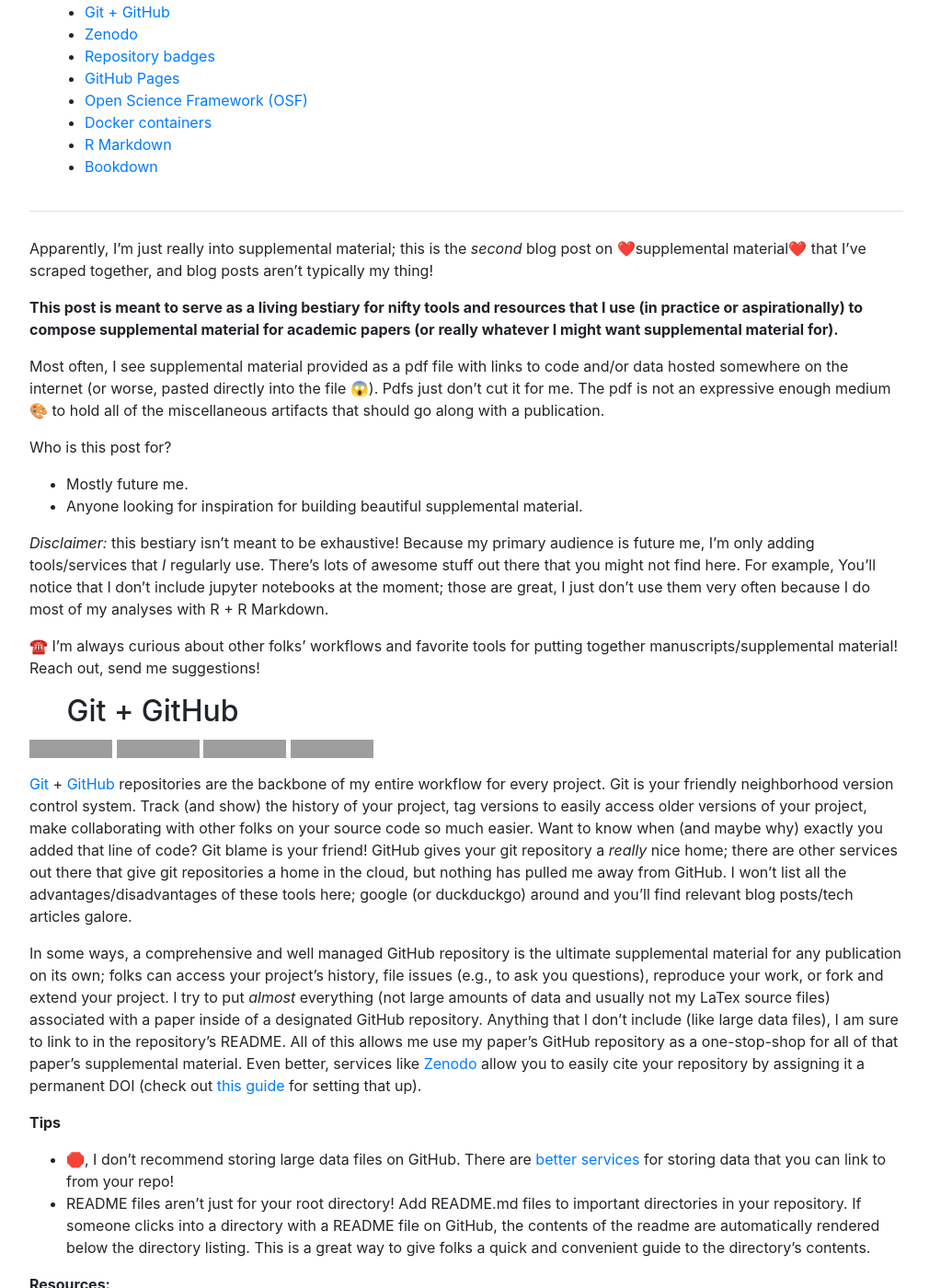
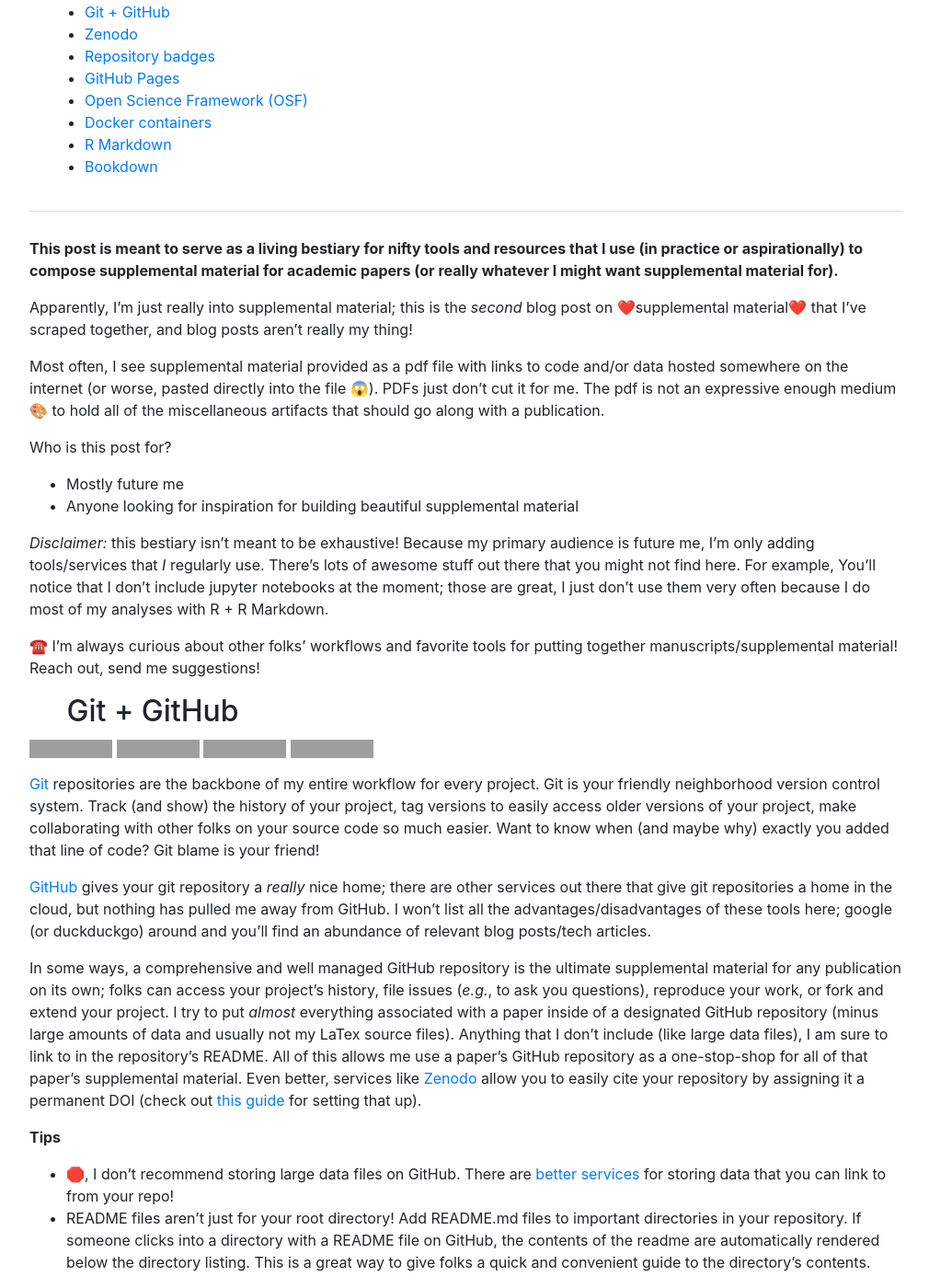
Before and after one commit to amlalejini/amlalejini.github.io, a Jekyll site: the page built from _posts/2020-12-13-supplemental++.md, in a window 1280 px wide and 1400 px high, scrolled down 336 px. Shown: the whole window at 92% size, without its empty margins (133-1143 px from the left). Built offline with Jekyll 4.4.1, drawn with Linux system fonts in a browser that asks for light colours; nearby versions of some CDN libraries; some of the changed text lies outside the part shown; grey boxes are pictures that could not be loaded.

Commit message:
edits on 2020-12-13 post

````diff
--- a/_posts/2020-12-13-supplemental++.md
+++ b/_posts/2020-12-13-supplemental++.md
@@ -7,68 +7,76 @@
 author: Alexander Lalejini
 ---
 
-Apparently, I'm just really into supplemental material; this is the _second_ blog post on ❤️supplemental material❤️ that I've scraped together, and blog posts aren't typically my thing!
-
 **This post is meant to serve as a living bestiary for nifty tools and resources that I use (in practice or aspirationally) to compose supplemental material for academic papers (or really whatever I might want supplemental material for).**
 
-Most often, I see supplemental material provided as a pdf file with links to code and/or data hosted somewhere on the internet (or worse, pasted directly into the file 😱). Pdfs just don't cut it for me. The pdf is not an expressive enough medium 🎨 to hold all of the miscellaneous artifacts that should go along with a publication.
+Apparently, I'm just really into supplemental material; this is the _second_ blog post on ❤️supplemental material❤️ that I've scraped together, and blog posts aren't really my thing!
+
+Most often, I see supplemental material provided as a pdf file with links to code and/or data hosted somewhere on the internet (or worse, pasted directly into the file 😱). PDFs just don't cut it for me. The pdf is not an expressive enough medium 🎨 to hold all of the miscellaneous artifacts that should go along with a publication.
 
 Who is this post for?
 
-- Mostly future me.
-- Anyone looking for inspiration for building beautiful supplemental material.
+- Mostly future me
+- Anyone looking for inspiration for building beautiful supplemental material
 
 _Disclaimer:_ this bestiary isn't meant to be exhaustive! Because my primary audience is future me, I'm only adding tools/services that _I_ regularly use. There's lots of awesome stuff out there that you might not find here. For example, You'll notice that I don't include jupyter notebooks at the moment; those are great, I just don't use them very often because I do most of my analyses with R + R Markdown.
 
 ☎️ I'm always curious about other folks' workflows and favorite tools for putting together manuscripts/supplemental material! Reach out, send me suggestions!
 
 ## Git + GitHub
+
 ![backbone](https://img.shields.io/badge/-backbone-ff69b4)
 ![versioning](https://img.shields.io/badge/-versioning-ff69b4)
 ![code](https://img.shields.io/badge/-code%20storage-ff69b4)
 ![data](https://img.shields.io/badge/-data%20storage%20(only%20a%20little)-ff69b4)
 
-[Git](https://git-scm.com/) + [GitHub](https://github.com/) repositories are the backbone of my entire workflow for every project.
+[Git](https://git-scm.com/) repositories are the backbone of my entire workflow for every project.
 Git is your friendly neighborhood version control system.
 Track (and show) the history of your project, tag versions to easily access older versions of your project, make collaborating with other folks on your source code so much easier.
 Want to know when (and maybe why) exactly you added that line of code? Git blame is your friend!
-GitHub gives your git repository a _really_ nice home; there are other services out there that give git repositories a home in the cloud, but nothing has pulled me away from GitHub.
-I won't list all the advantages/disadvantages of these tools here; google (or duckduckgo) around and you'll find relevant blog posts/tech articles galore.
 
-In some ways, a comprehensive and well managed GitHub repository is the ultimate supplemental material for any publication on its own; folks can access your project's history, file issues (e.g., to ask you questions), reproduce your work, or fork and extend your project.
-I try to put _almost_ everything (not large amounts of data and usually not my LaTex source files) associated with a paper inside of a designated GitHub repository.
+[GitHub](https://github.com/) gives your git repository a _really_ nice home; there are other services out there that give git repositories a home in the cloud, but nothing has pulled me away from GitHub.
+I won't list all the advantages/disadvantages of these tools here; google (or duckduckgo) around and you'll find an abundance of relevant blog posts/tech articles.
+
+In some ways, a comprehensive and well managed GitHub repository is the ultimate supplemental material for any publication on its own; folks can access your project's history, file issues (_e.g._, to ask you questions), reproduce your work, or fork and extend your project.
+I try to put _almost_ everything associated with a paper inside of a designated GitHub repository (minus large amounts of data and usually not my LaTex source files).
 Anything that I don't include (like large data files), I am sure to link to in the repository's README.
-All of this allows me use my paper's GitHub repository as a one-stop-shop for all of that paper's supplemental material.
+All of this allows me use a paper's GitHub repository as a one-stop-shop for all of that paper's supplemental material.
 Even better, services like [Zenodo](https://zenodo.org/) allow you to easily cite your repository by assigning it a permanent DOI (check out [this guide](https://lalejini.com/2020/04/02/gh-supplemental-material-guide.html) for setting that up).
 
 **Tips**
+
 - 🛑, I don't recommend storing large data files on GitHub. There are [better services](#open-science-framework-osf) for storing data that you can link to from your repo!
 - README files aren't just for your root directory! Add README.md files to important directories in your repository. If someone clicks into a directory with a README file on GitHub, the contents of the readme are automatically rendered below the directory listing. This is a great way to give folks a quick and convenient guide to the directory's contents.
 
-**Resources:**
+**Resources**
+
 - [Software carpentry lesson on git](http://swcarpentry.github.io/git-novice/)
 - [Enrichment seminar given by Dr. Emily Dolson on git/GitHub](https://mmore500.com/waves/enrichment/week1.html)
 - <https://mmore500.com/waves/blog/extra-git.html>
 
 ## Zenodo
+
 ![doi](https://img.shields.io/badge/-citable%20doi-ff69b4)
 
 [Zenodo](https://zenodo.org/) is a nifty service that you can use to attach a DOI to a GitHub repository (and to other things).
 Zenodo makes is super easy to cite GitHub repositories in a paper ([see this guide](https://lalejini.com/2020/04/02/gh-supplemental-material-guide.html)).
 
-Tips
+**Tips**
 
 - For bibtex users, Zenodo will spit out the citation for your repo in bibtex format!
-  - BUT, you should always sanity check the reference in your compiled document. Depending on your bibliography format, it may leave important things off like the actual DOI or the url. I can often get around this by adding a `note` field to the bibtex entry (e.g., `note={DOI: xxxx}`).
-  - Also, if you're using the DOI'd repository as your supplemental material, consider updating the `title` field to make that obvious (the default `title` is just the name of the repository on GitHub).
+  - BUT, you should always sanity check the reference in your compiled document. Depending on your bibliography format, it may leave important things off like the actual DOI or the url. I can often get around this by adding a `note` field to the bibtex entry (_e.g._, `note={DOI: xxxx}`).
+  - Also, if you're using the DOI'd repository as your supplemental material, consider updating the `title` field of your bibtex entry to make that obvious because the default `title` is just the name of the repository on GitHub.
 
 
 ## Repository badges
+
 ![fun](https://img.shields.io/badge/-fun-ff69b4)
 ![informative](https://img.shields.io/badge/-information%20at%20a%20glance-ff69b4)
 
-Sticking badges on a repository (or any document, really) is just good fun. And useful, too!
-You often find badges at the top of README files on GitHub repositories. For example,
+Sticking badges on a repository (or any document, really) is just good fun.
+And useful, too!
+You often find badges at the top of README files on GitHub repositories.
+For example,
 
 [![readme-badges-example]( {{ site.baseurl }}/imgs/blog/2020-12-13-supplemental++/readme-badges.png)](https://github.com/amlalejini/Tag-based-Genetic-Regulation-for-LinearGP)
 
@@ -120,12 +130,13 @@
 
 In my aspirational supplemental material, I like to include a 'Data Availability' section that links to/cites the OSF repository that holds my experiment data.
 
-**Tips:**
+**Tips**
 
 - [osfclient](https://github.com/osfclient/osfclient) is a nifty python library and command-line tool for uploading files to and downloading files from your OSF projects.
-  - e.g., use this to have your experiment software automatically upload data when your experiment finishes, or use it to write convenient scripts that download/extract/organize your data for anyone interested in playing with it (including future you!).
+  - _e.g._, use this to have your experiment software automatically upload data when your experiment finishes, or use it to write convenient scripts that download/extract/organize your data for anyone interested in playing with it (including future you!).
 
 ## Docker containers
+
 ![reproducibility](https://img.shields.io/badge/-reproducibility-ff69b4)
 
 Dockerfiles (and the images/containers they generate) give you a way of fully specifying the requisite development environment for compiling/running your computational experiments.
@@ -135,12 +146,12 @@
 Plus, Docker Hub repositories can be linked with GitHub repositories.
 You can stick your Dockerfile in your GitHub repo, and Docker Hub will watch for new commits and build your Dockerfile.
 
-**Tips:**
+**Tips**
 
 - Grab a badge from <shields.io>
   - to link to docker hub repo [![DockerHub link](https://img.shields.io/badge/DockerHub-Hosted-blue)](https://hub.docker.com/r/amlalejini/tag-based-genetic-regulation-for-gp)
   - to indicate build status ![Docker Cloud Build Status](https://img.shields.io/docker/cloud/build/amlalejini/tag-based-genetic-regulation-for-gp)
-- When you build your docker image locally (e.g., `docker build .`), the build process will drop intermediate images as you go (for each RUN directive). If something fails during the build, you can always hop into the last successful image to investigate 🔍.
+- When you build your docker image locally (_e.g._, `docker build .`), the build process will drop intermediate images as you go (for each RUN directive). If something fails during the build, you can always hop into the last successful image to investigate 🔍.
   - if your build fails, you can use `docker image ls -a` to see all of the recently created intermediate images
   - once you pick an image to spin up, you can run it interactively `docker run -it the_image_id`
   - `docker system prune` is your friend while you debug your dockerfile locally!
@@ -148,13 +159,14 @@
   - Great tip from [Matthew](https://twitter.com/morenomatthewa): you can build it without the pins, then open the container and run `apt policy packagename` for the things you want to pin
 - Lot's of great tips here: [Ten simple rules for writing Dockerfiles for reproducible data science](https://doi.org/10.1371/journal.pcbi.1008316)
 
-**Resources:**
+**Resources**
 
 - Nüst, D., Sochat, V., Marwick, B., Eglen, S. J., Head, T., Hirst, T., & Evans, B. D. (2020). Ten simple rules for writing Dockerfiles for reproducible data science. PLOS Computational Biology, 16(11), e1008316. <https://doi.org/10.1371/journal.pcbi.1008316>
   - Plus the associated github repository with lots of examples: <https://github.com/nuest/ten-simple-rules-dockerfiles/tree/master/examples>
 
 
 ## R Markdown
+
 ![analysis](https://img.shields.io/badge/-data%20analysis-ff69b4)
 ![visualization](https://img.shields.io/badge/-visualization-ff69b4)
 ![accessibility](https://img.shields.io/badge/-web%20accessibility-ff69b4)
@@ -164,17 +176,17 @@
 Output your R Markdown as an HTML page, push it to your GitHub repository, turn on GitHub pages, and ✨!
 You've got a nicely formatted web page with all of your data analyses!
 
-RStudio (which I totally recommend to anyone starting out with R coding) makes this workflow _really_ easy.
+[RStudio](https://rstudio.com/) (which I totally recommend to anyone starting out with R coding) makes this workflow _really_ easy.
 Just pop open your `.Rmd` file, and mash the `Knit` button.
 
 ![knit]({{ site.baseurl }}/imgs/blog/2020-12-13-supplemental++/knit.png)
 
 Check out Yihui Xie's [R Markdown: Definitive Guide](https://bookdown.org/yihui/rmarkdown/) to see what's possible with R Markdown (spoiler: a whole bunch of awesome stuff is possible).
 
-**Tips:**
+**Tips**
 
 - Add a table of contents (`toc:true`) to your output to make it easier to jump around your document
-  - e.g. add `toc` options to your R markdown file's front matter,
+  - _e.g._ add `toc` options to your R markdown file's front matter,
     ```
     ---
     title: "My fun analyses with a table of contents"
@@ -187,12 +199,13 @@
     ```
 - If you want to go wild and interweave Python and R code, you can use the [reticulate](https://rstudio.github.io/reticulate/) package!
 
-**Resources:**
+**Resources**
 
 - [R Markdown: The Definitive Guide](https://bookdown.org/yihui/rmarkdown/)
 - [Getting started with R Markdown on RStudio](https://rmarkdown.rstudio.com/lesson-1.html)
 
 ## Bookdown
+
 ![accessibility](https://img.shields.io/badge/-web%20accessibility-ff69b4)
 ![slick](https://img.shields.io/badge/-it%20just%20looks%20slick-ff69b4)
 
@@ -205,7 +218,7 @@
 I also recommend playing around with Yihui Xie's [bookdown demo](https://github.com/rstudio/bookdown-demo) to get a feel for using bookdown.
 
 
-**Resources:**
+**Resources**
 
 - [bookdown: Authoring Books and Technical Documents with R Markdown](https://bookdown.org/yihui/bookdown/)
   - Comprehensive introduction/guide/documentation by the developer, Yihui Xie
````
Also changed, not shown: other parts of _posts/2020-12-13-supplemental++.md (+11 -9 lines).
